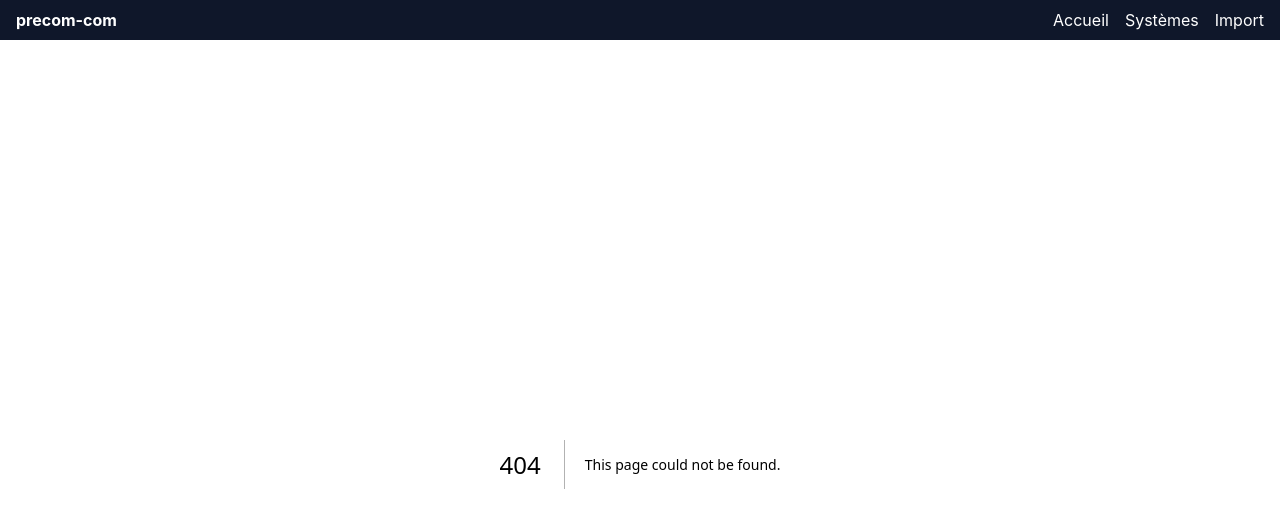
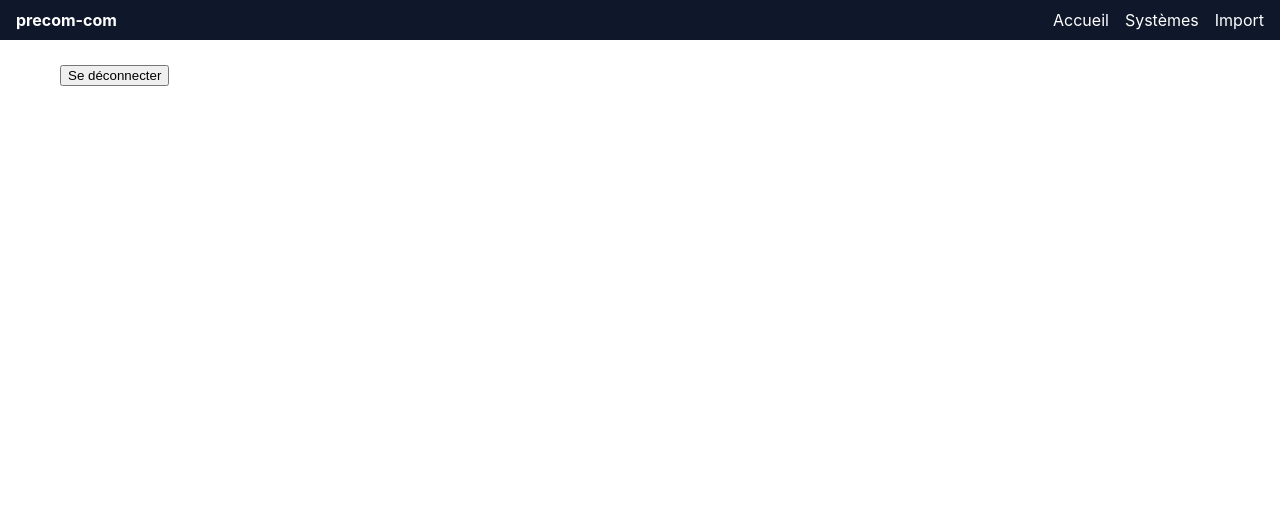
Before and after one commit to dominiqueBERNARD34/precom-com-app, a Next.js app: page /logout in a window 1280 px wide. Before the commit this address had no page. Shown: the top 528 px of the page. Built offline with nearby package versions, Linux system fonts and the light colour scheme; no server answers.

Commit message:
Create page.tsx

```diff
--- /dev/null
+++ b/app/logout/page.tsx
@@ -0,0 +1,9 @@
+'use client'
+import { supabase } from '@/lib/supabaseClient'
+export default function Logout() {
+  return (
+    <button onClick={() => supabase.auth.signOut().then(()=>location.href='/')}>
+      Se déconnecter
+    </button>
+  )
+}
```
